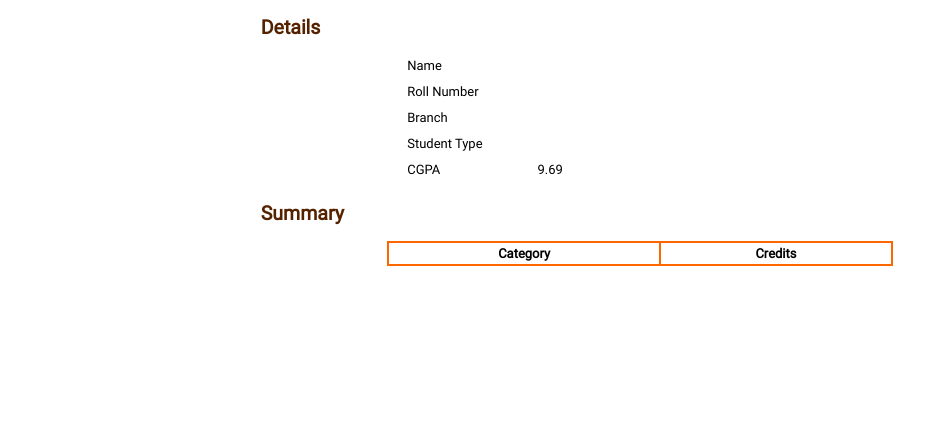
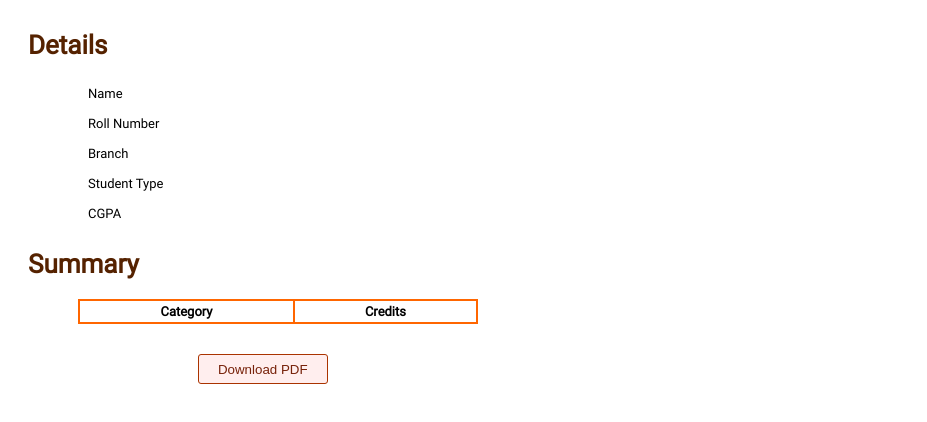
Before and after one commit to LambdaIITH/AIMS-Helper-Chrome, a browser extension: page gpa_report.html in a window 1280 px wide. Shown: the whole page, without its empty margins (0-927 px from the left). Drawn offline with Linux system fonts and the light colour scheme.

Commit message:
html2pdf button
- Download pdf button using simple html2pdf added.
- css changes

```diff
--- a/gpa_report.html
+++ b/gpa_report.html
@@ -11,19 +11,23 @@
         font-family: Roboto;
         font-size: 13px;
       }
+      .report{
+        margin-top: 30px;
+        margin-left: 20px;
+      }
+      .personal, .summary{
+        margin-left: 50px;
+        width: 400px;
+        margin-top: 20px;
+      }
       ul{
         list-style:none;
         margin-left:0;
         padding-left:1em;
         /*text-indent:-1em;*/
       }
-      h2{
-        margin-left: 20%;
+      h1{
         color: #552200;
-      }
-      .personal{
-        margin-left: 30%;
-        width:40%;
       }
       label{
         padding: 3px 7px;
@@ -31,11 +35,7 @@
         width: 120px;
         margin-bottom: 5px;
       }
-      .summary{
-        margin-left: 30%;
-        width:40%;
-      }
-      table, th, td{
+      .summary, .summary th, .summary td{
         border: 2px solid #ff6600;
         border-collapse: collapse;
         padding: 3px 10px;
@@ -50,40 +50,61 @@
       .exclude{
         color: #333333;
       }
+      button {
+        color: #77220a;
+        background-color:#fee;
+        border: 1.2px solid #aa3300;
+        padding-left: 1.5%;
+        padding-right: 1.5%;
+        padding-top: 0.5%;
+        padding-bottom: 0.5%;
+        border-radius: 3px;
+        margin-top: 30px;
+        margin-left: 190px;
+        transition: 0.25s all;
+      }
+      button:hover {
+        color: white;
+        border-color: #552200;
+        background-color: #ff6600;
+      }
     </style>
   </head>
   <body>
-    <h2>Details</h2>
-    <div class="personal">
-      <ul>
-        <li>
-          <label>Name</label>
-          <span class="value name"></span>
-        </li>
-        <li>
-          <label>Roll Number</label>
-          <span class="value rollno"></span>
-        </li>
-        <li>
-          <label>Branch</label>
-          <span class="value branch"></span>
-        </li>
-        <li>
-          <label>Student Type</label>
-          <span class="value student-type"></span>
-        <li>
-          <label>CGPA</label>
-          <span class="value cgpa">9.69</span>
-         </li>
-      </ul>
+    <div class="report">
+      <h1>Details</h1>
+      <table class="personal">
+        <tr>
+          <td><label>Name</label></td>
+          <td><span class="value name"></span></td>
+        </tr>
+          <tr>
+            <td><label>Roll Number</label></td>
+            <td><span class="value rollno"></span></td>
+          </tr>
+          <tr>
+            <td><label>Branch</label></td>
+            <td><span class="value branch"></span></td>
+          </tr>
+          <tr>
+            <td><label>Student Type</label></td>
+            <td><span class="value student-type"></span></td>
+          </tr>
+          <tr>
+            <td><label>CGPA</label></td>
+            <td><span class="value cgpa"></span></td>
+           </tr>
+        </table>
+      <h1> Summary</h1>
+      <table class="summary">
+        <tr>
+          <th>Category</th>
+          <th class="credits">Credits</th>
+        </tr>
+      </table>
     </div>
-    <h2> Summary</h2>
-    <table class="summary">
-      <tr>
-        <th>Category</th>
-        <th class="credits">Credits</th>
-      </tr>
-    </table>
+    <button class="download-pdf">Download PDF</button>
+    <script src="html2pdf.bundle.min.js"></script>
     <script src="gpa_report.js"></script>
   </body>
 </html>
--- a/gpa_report.js
+++ b/gpa_report.js
@@ -25,3 +25,10 @@ total_row.className = "total";
 total_row.innerHTML = `<td>Total</td><td class="credits">${total_credits}</td>`;
 summary_table.appendChild(total_row);
 console.log(data);
+
+document.addEventListener('DOMContentLoaded', function() {
+    document.getElementsByClassName("download-pdf")[0].addEventListener('click', function() {
+        var element = document.getElementsByClassName('report')[0];
+        html2pdf(element);
+    });
+});
```
